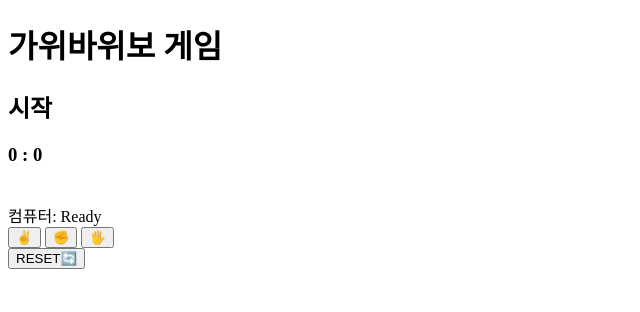
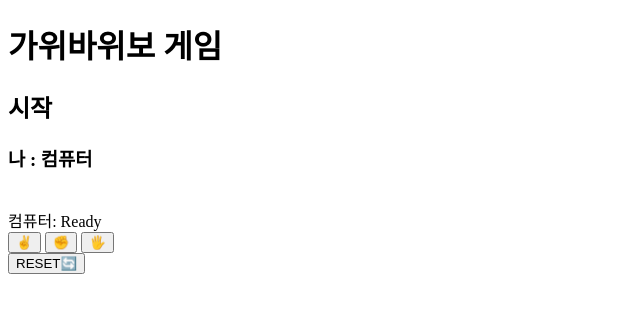
Before and after one commit to yejink01/efub3-frontend-assignment-1, a plain HTML site: page game/game.html in a window 1280 px wide. Shown: the whole page, without its empty margins (0-640 px from the left). Drawn offline with Linux system fonts and the light colour scheme.

Commit message:
4주차 과제.

```diff
--- a/game/game.html
+++ b/game/game.html
@@ -15,9 +15,9 @@
     <h2>시작</h2>
     <!-- 점수 -->
     <h3>
-      <span id='me'>0</span>
+      <span id='me'>나</span>
       :
-      <span id='computer'>0</span>
+      <span id='computer'>컴퓨터</span>
     </h3>
     <br>
     <!-- 컴퓨터가 낼 것-->
```
